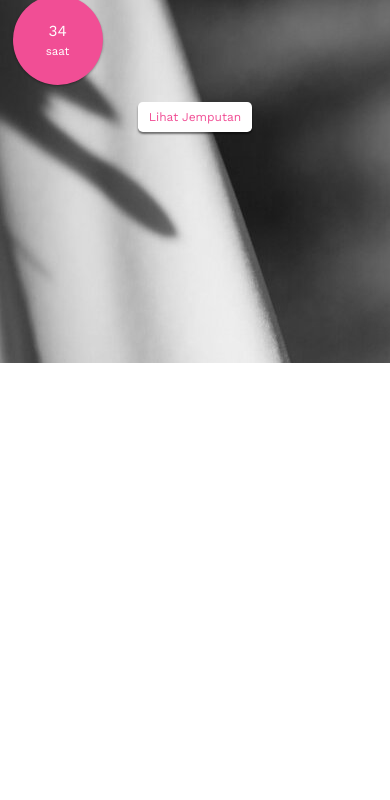
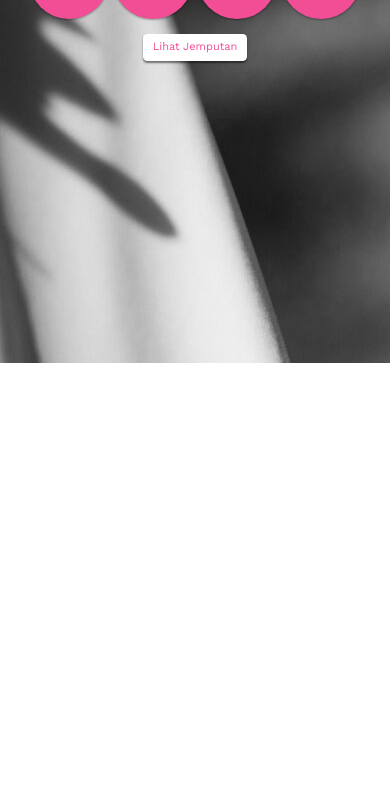
Before and after one commit to devHanif-git/A-Wedding-Invitation, a plain HTML site: page index.html in a window 390 px wide. Shown: the part 481-1281 px from the top of the page. Drawn offline with nearby package versions, Linux system fonts and the light colour scheme.

Commit message:
add media query 402px

```diff
--- a/style.css
+++ b/style.css
@@ -89,3 +89,14 @@ body {
     margin: 3px;
   }
 }
+
+/* second mobile phone */
+@media (max-width: 402px) {
+  html {
+    font-size: 55%;
+  }
+  .simply-countdown > .simply-section {
+    padding: 40px;
+    margin: 2px;
+  }
+}
```
